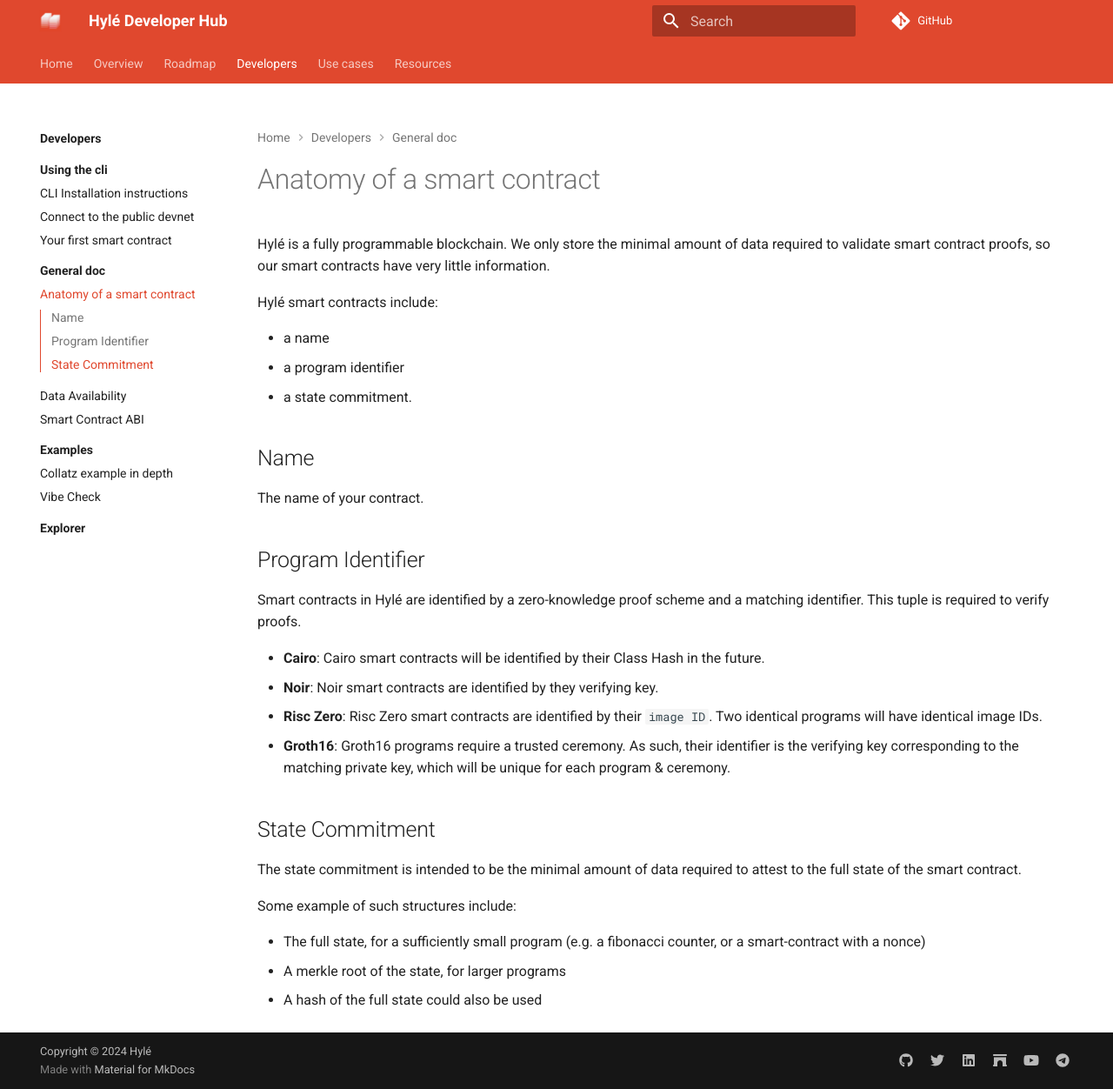
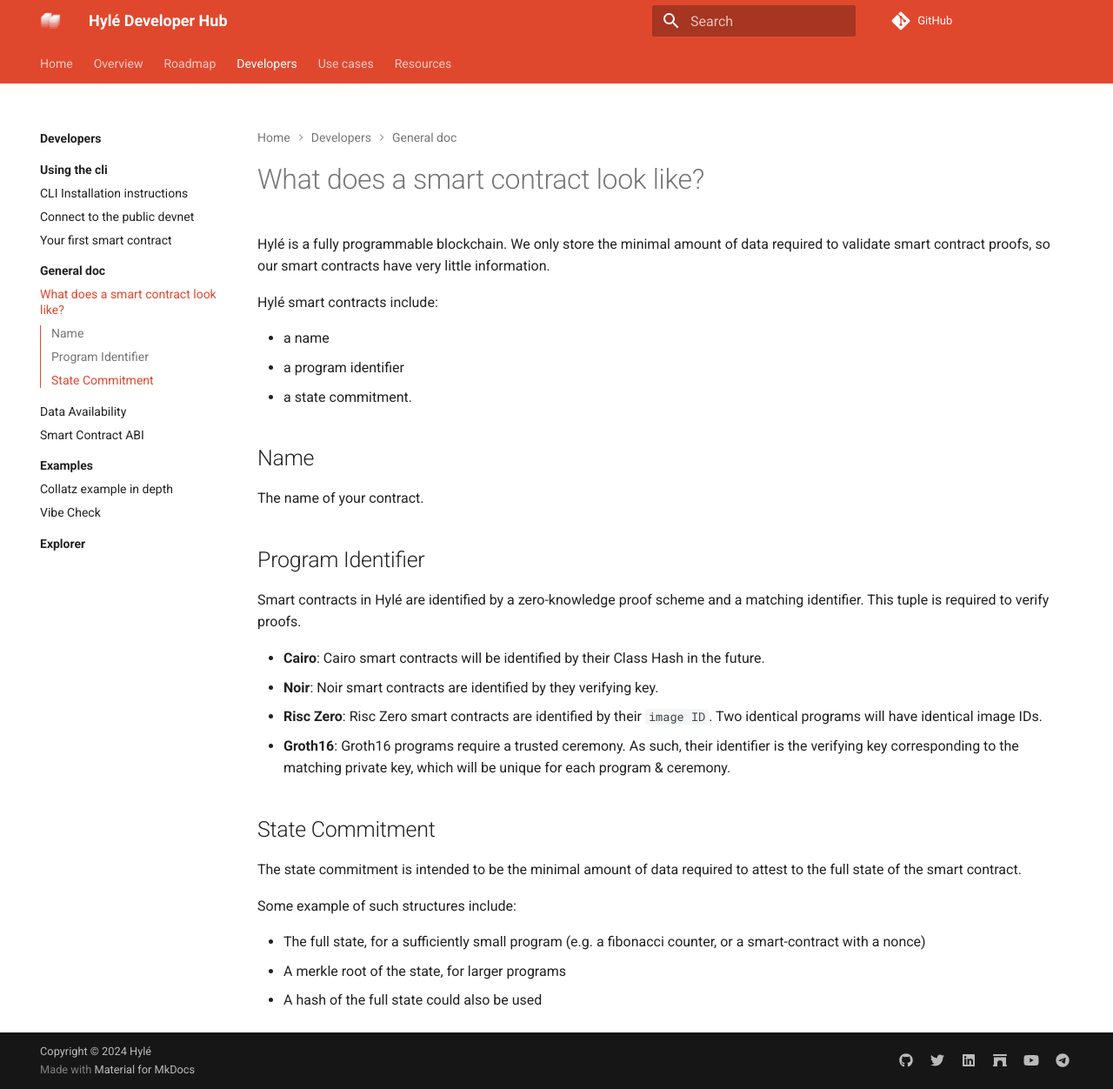
Before and after one commit to Hyle-org/devhub-hyle, an MkDocs documentation site: the page built from docs/developers/general-doc/anatomy-smart-contracts.md, in a window 1280 px wide and 1252 px high. Shown: the whole window at 87% size. Built offline with MkDocs 1.6.1 and Material for MkDocs 9.7.7, drawn with Linux system fonts in a browser that asks for light colours; comment, search, counter and statistics services are not loaded.

Commit message:
rename page

```diff
--- a/docs/developers/general-doc/anatomy-smart-contracts.md
+++ b/docs/developers/general-doc/anatomy-smart-contracts.md
@@ -1,4 +1,4 @@
-# Anatomy of a smart contract
+# What does a smart contract look like?
 
 Hylé is a fully programmable blockchain. We only store the minimal amount of data required to validate smart contract proofs, so our smart contracts have very little information.
 
```
